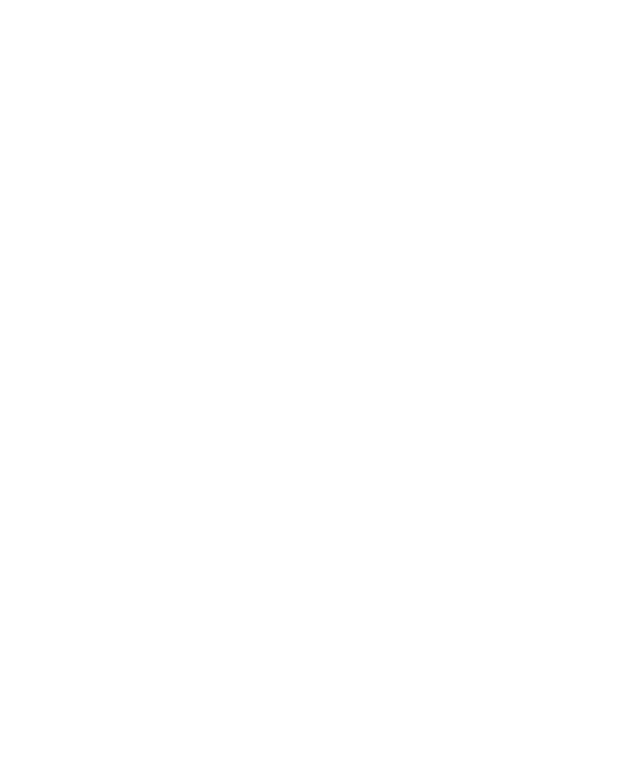
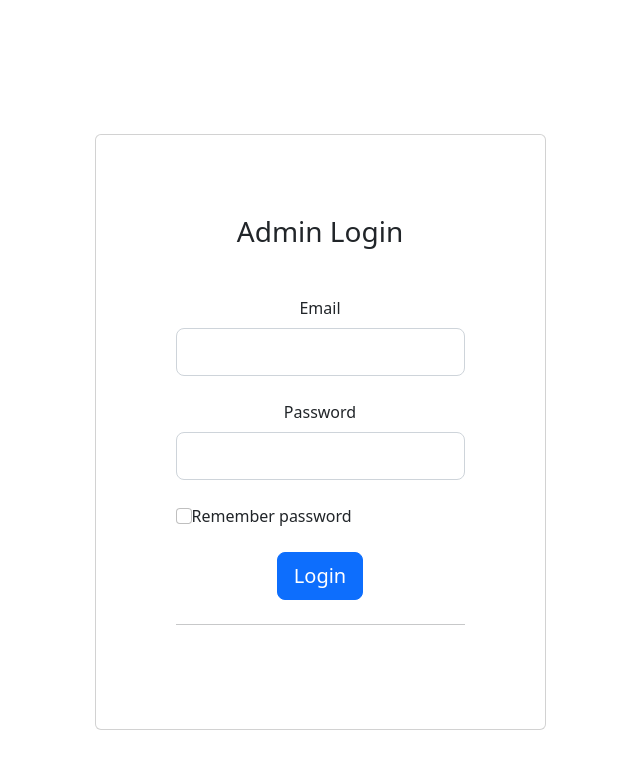
Before and after one commit to anshika9946/E-Canteen, a React (Vite) app: page /login in a window 1280 px wide. Shown: the top 768 px of the page, without its empty margins (320-960 px from the left). Built offline with nearby package versions, Linux system fonts and the light colour scheme.

Commit message:
Login page

```diff
--- a/src/pages/Login.jsx
+++ b/src/pages/Login.jsx
@@ -5,6 +5,45 @@
   return (
     <div className="Login">
 
+        <section className="vh-100">
+        <div className="container py-5 h-100">
+            <div className="row d-flex justify-content-center align-items-center h-100">
+            <div className="col-12 col-md-8 col-lg-6 col-xl-5">
+                <div className="card shadow-2-strong" >
+                <div className="card-body p-5 text-center">
+
+                    <h3 className="mb-5">Admin Login</h3>
+                    <form action="" method="POST">
+                        <div className="form-outline mb-4">
+                        <label className="form-label" htmlFor="typeEmailX-2">Email</label>
+                        <input type="email" id="typeEmailX-2" className="form-control form-control-lg" />
+
+                        </div>
+
+                        <div className="form-outline mb-4">
+                        <label className="form-label" htmlFor="typePasswordX-2">Password</label>
+                        <input type="password" id="typePasswordX-2" className="form-control form-control-lg" />
+
+                        </div>
+
+
+                        <div className="form-check d-flex justify-content-start mb-4">
+                        <input className="form-check-input" type="checkbox" value="" id="form1Example3" />
+                        <label className="form-check-label" htmlFor="form1Example3"> Remember password </label>
+                        </div>
+
+                        <button className="btn btn-primary btn-lg btn-block" type="submit">Login</button>
+
+                        <hr className="my-4"/>
+                    </form>
+
+                </div>
+                </div>
+            </div>
+    </div>
+  </div>
+</section>
+
         </div>
   );
 };
```
